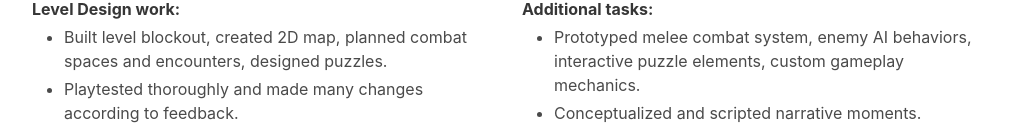
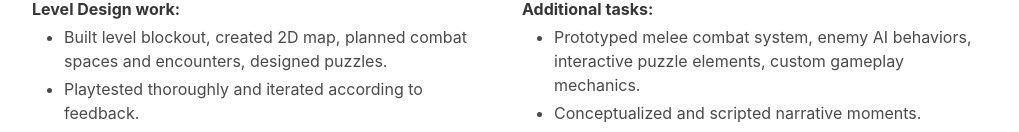
Before and after one commit to atradr/atradr.github.io, a website: page ancient-outskirts.html in a window 1280 px wide. Shown: the part 662-794 px from the top of the page, without its empty margins (130-1149 px from the left). Drawn offline with nearby package versions, Linux system fonts and the light colour scheme.

Commit message:
Update ancient-outskirts.html

```diff
--- a/ancient-outskirts.html
+++ b/ancient-outskirts.html
@@ -113,7 +113,7 @@
                             <p class="mb-1"><strong>Level Design work:</strong></p>
                             <ul class="mt-0">
                                 <li>Built level blockout, created 2D map, planned combat spaces and encounters, designed puzzles.</li>
-                                <li>Playtested thoroughly and made many changes according to feedback.</li>
+                                <li>Playtested thoroughly and iterated according to feedback.</li>
                                 <li>Main objectives: Introduce the player to Knit and Ytric's story and core gameplay mechanics. Hook the player with large-scale, exciting revelations.</li>
                             </ul>
 
```
